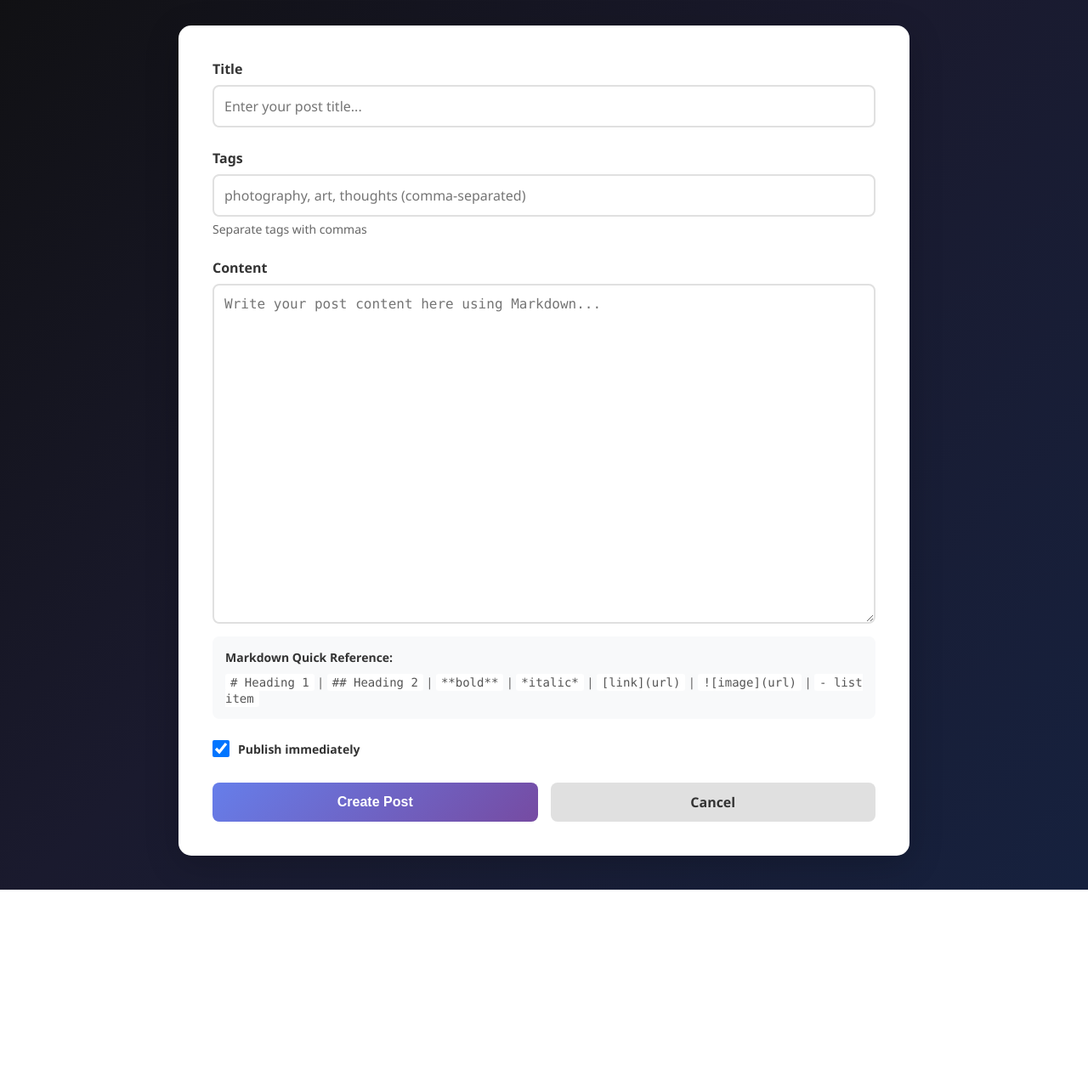
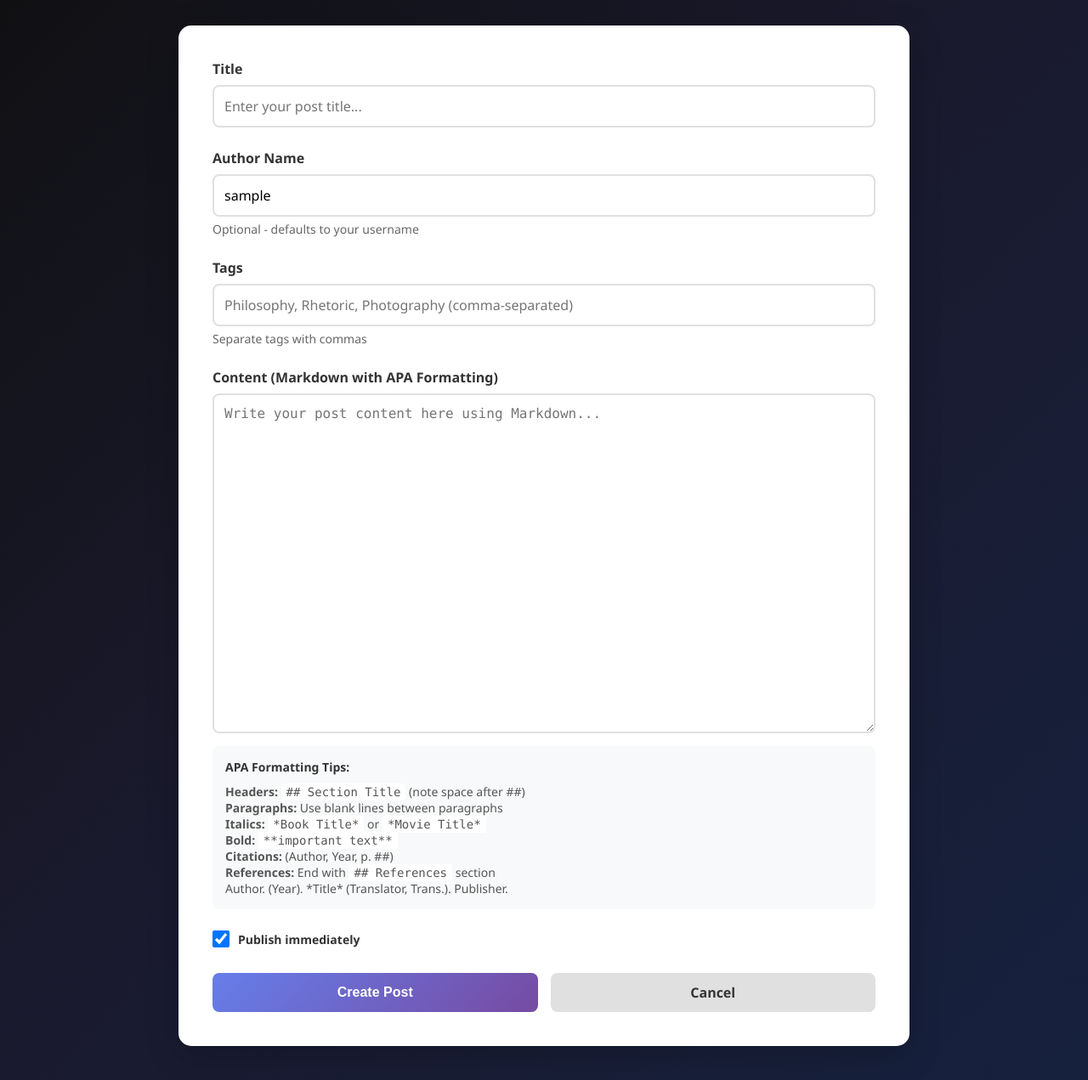
Before and after one commit to birdyphillips/BirdyPhillips, a Flask app: page /blog/new in a window 1280 px wide. Shown: the part 182-1453 px from the top of the page at 85% size. Before the commit the page ends 1229 px from the top, so only its background shows below. Run offline with Flask 3, Linux system fonts and the light colour scheme; the visitor is signed in with stand-in values (Sample User, id 1).

Commit message:
Add author name field and APA formatting help to blog forms
- Added author name input field to new and edit blog post forms
- Author field defaults to username but can be customized
- Added comprehensive APA formatting tips to help section
- Includes guidance for headers, paragraphs, italics, citations, and references
- Updated blog routes to handle author field from form input
- Improved placeholder text and help text for better UX
- APA reference format example included in help section

```diff
--- a/app/routes/blog.py
+++ b/app/routes/blog.py
@@ -122,6 +122,7 @@ def new_post():
 
     if request.method == 'POST':
         title = request.form.get('title', '').strip()
+        author = request.form.get('author', '').strip()
         content = request.form.get('content', '').strip()
         tags = request.form.get('tags', '').strip()
         published = request.form.get('published') == 'on'
@@ -129,6 +130,10 @@ def new_post():
         if not title or not content:
             flash('Title and content are required.', 'error')
             return redirect(request.url)
+
+        # Use provided author or default to username or BirdyPhillips
+        if not author:
+            author = session.get('username', 'BirdyPhillips')
 
         # Create slug from title
         slug = re.sub(r'[^a-z0-9]+', '-', title.lower()).strip('-')
@@ -142,7 +147,7 @@ def new_post():
         frontmatter = {
             'title': title,
             'date': datetime.now().strftime('%Y-%m-%d'),
-            'author': session.get('username', 'BirdyPhillips'),
+            'author': author,
             'tags': tag_list,
             'published': published
         }
@@ -188,6 +193,7 @@ def edit_post(slug):
 
     if request.method == 'POST':
         title = request.form.get('title', '').strip()
+        author = request.form.get('author', '').strip()
         content = request.form.get('content', '').strip()
         tags = request.form.get('tags', '').strip()
         published = request.form.get('published') == 'on'
@@ -195,6 +201,10 @@ def edit_post(slug):
         if not title or not content:
             flash('Title and content are required.', 'error')
             return redirect(request.url)
+
+        # Use provided author or default to username or BirdyPhillips
+        if not author:
+            author = session.get('username', 'BirdyPhillips')
 
         # Parse tags
         tag_list = [tag.strip() for tag in tags.split(',') if tag.strip()]
@@ -207,7 +217,7 @@ def edit_post(slug):
         frontmatter = {
             'title': title,
             'date': original_date,
-            'author': session.get('username', 'BirdyPhillips'),
+            'author': author,
             'tags': tag_list,
             'published': published
         }
--- a/app/templates/blog/new.html
+++ b/app/templates/blog/new.html
@@ -290,25 +290,33 @@
                 </div>
 
                 <div class="form-group">
+                    <label for="author">Author Name</label>
+                    <input type="text" id="author" name="author"
+                           value="{{ session.username if session.username else 'BirdyPhillips' }}"
+                           placeholder="Enter author name...">
+                    <small>Optional - defaults to your username</small>
+                </div>
+
+                <div class="form-group">
                     <label for="tags">Tags</label>
                     <input type="text" id="tags" name="tags"
-                           placeholder="photography, art, thoughts (comma-separated)">
+                           placeholder="Philosophy, Rhetoric, Photography (comma-separated)">
                     <small>Separate tags with commas</small>
                 </div>
 
                 <div class="form-group">
-                    <label for="content">Content</label>
+                    <label for="content">Content (Markdown with APA Formatting)</label>
                     <textarea id="content" name="content" required
                               placeholder="Write your post content here using Markdown..."></textarea>
                     <div class="markdown-help">
-                        <h4>Markdown Quick Reference:</h4>
-                        <code># Heading 1</code> |
-                        <code>## Heading 2</code> |
-                        <code>**bold**</code> |
-                        <code>*italic*</code> |
-                        <code>[link](url)</code> |
-                        <code>![image](url)</code> |
-                        <code>- list item</code>
+                        <h4>APA Formatting Tips:</h4>
+                        <p><strong>Headers:</strong> <code>## Section Title</code> (note space after ##)</p>
+                        <p><strong>Paragraphs:</strong> Use blank lines between paragraphs</p>
+                        <p><strong>Italics:</strong> <code>*Book Title*</code> or <code>*Movie Title*</code></p>
+                        <p><strong>Bold:</strong> <code>**important text**</code></p>
+                        <p><strong>Citations:</strong> (Author, Year, p. ##)</p>
+                        <p><strong>References:</strong> End with <code>## References</code> section</p>
+                        <p>Author. (Year). *Title* (Translator, Trans.). Publisher.</p>
                     </div>
                 </div>
 
```
Also changed, not shown: app/templates/blog/edit.html (+18 -10 lines).
